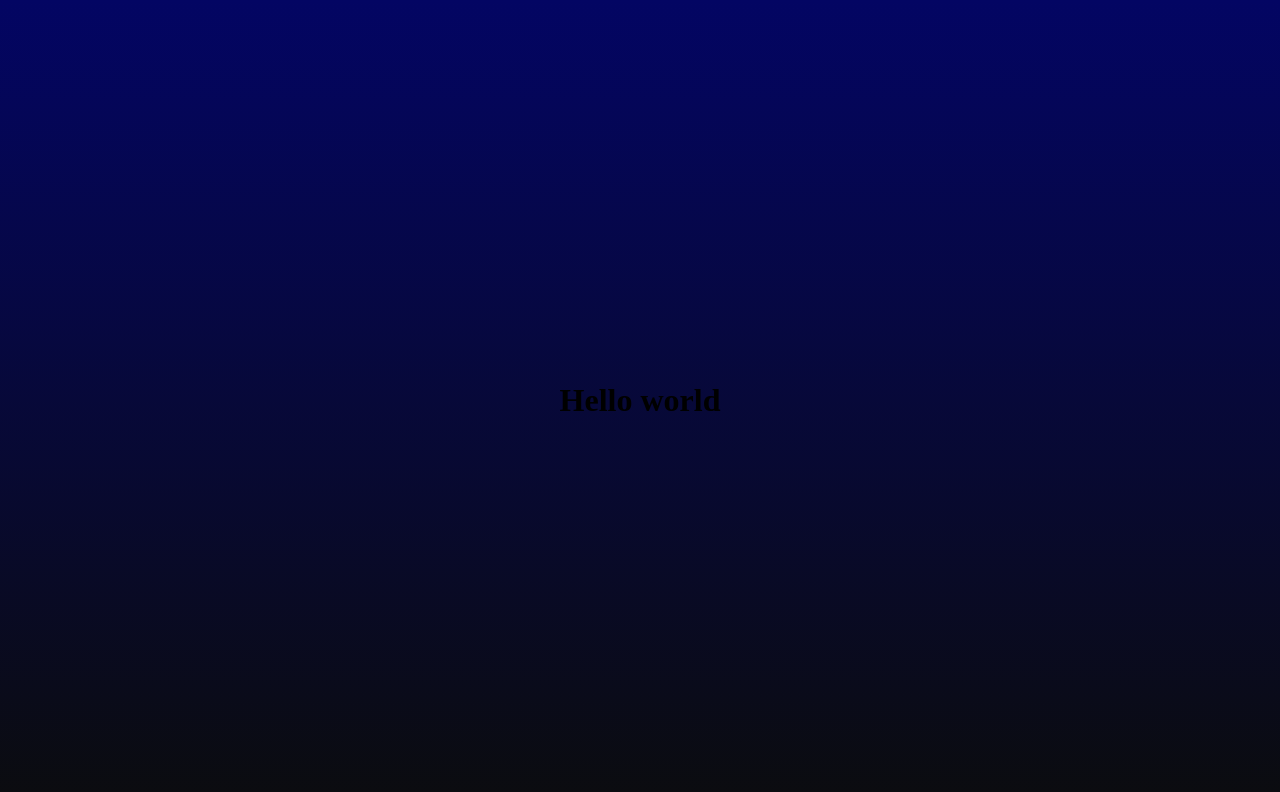
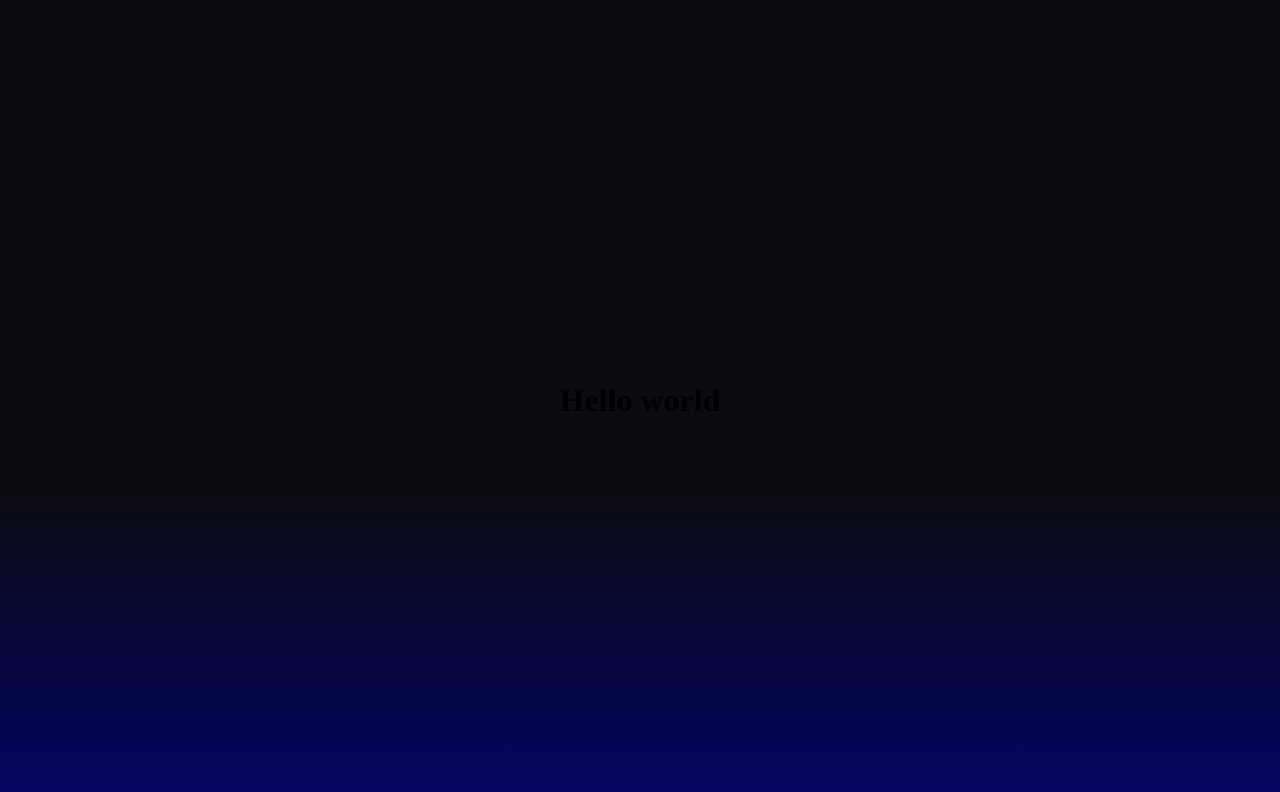
Before and after one commit to RadmehrVafadar/portfolio-website, a React (Vite) app: page / in a window 1280 px wide. Shown: the top 792 px of the page. Built offline with nearby package versions, Linux system fonts and the light colour scheme.

Commit message:
Fix night background gradient

```diff
--- a/src/App.tsx
+++ b/src/App.tsx
@@ -15,7 +15,7 @@ const App = () => {
     } else if (currentHour >= 12 && currentHour < 18) {
       setBgColor('linear-gradient(0deg, rgba(45,98,253,1) 0%, rgba(254,135,15,1) 100%)'); // Afternoon gradient
     } else {
-      setBgColor('linear-gradient(0deg, rgba(11,12,15,1) 0%, rgba(3,5,99,1) 100%)'); // Night gradient
+      setBgColor('linear-gradient(0deg, rgba(3,5,99,1) 0%, rgba(11,12,15,1) 40%)'); // Night gradient
     }
 
     // Enable transition after setting the initial color
```
